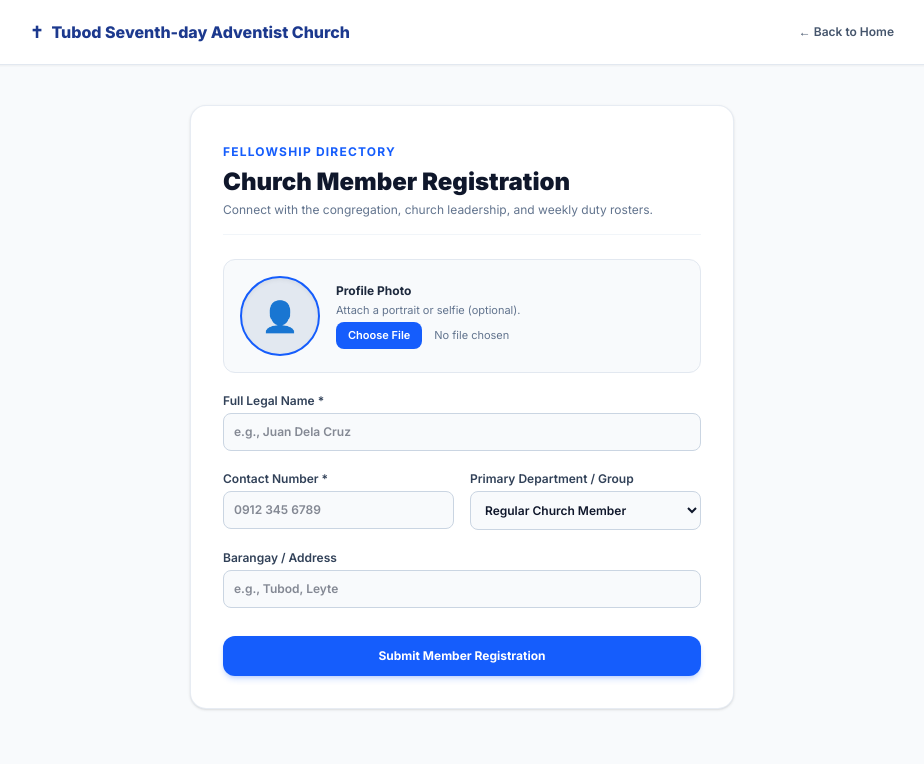
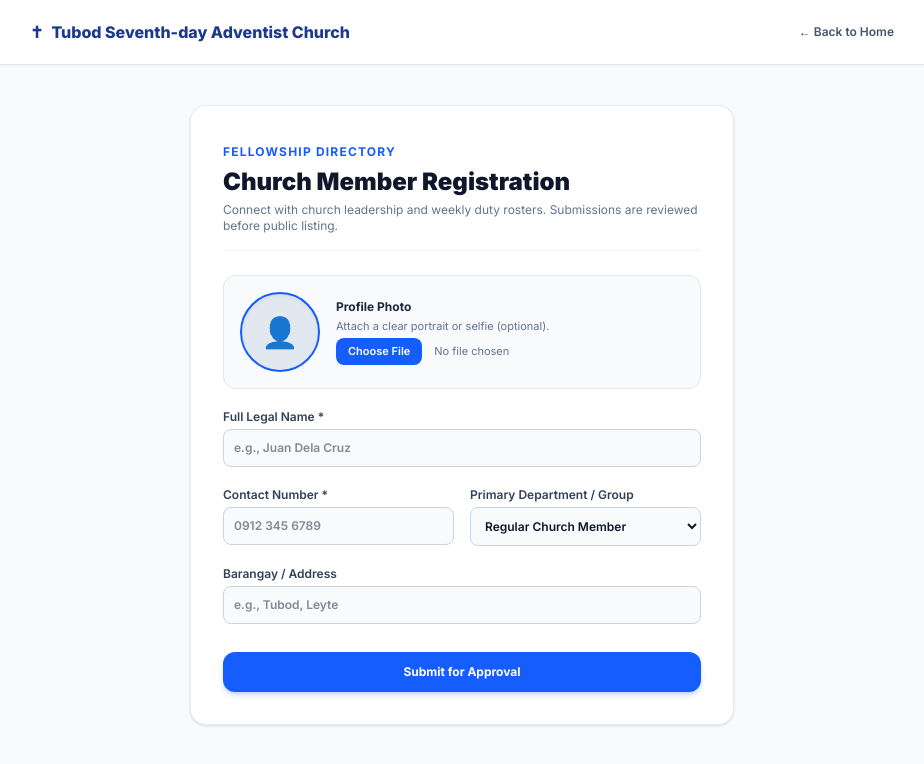
Before and after one commit to mvcashbel-art/church-website, a Next.js app: page /register in a window 1280 px wide. Shown: the top 764 px of the page, without its empty margins (178-1102 px from the left). Built offline with nearby package versions, Linux system fonts and the light colour scheme.

Commit message:
Update page.tsx

```diff
--- a/app/register/page.tsx
+++ b/app/register/page.tsx
@@ -3,7 +3,7 @@
 import { useState, ChangeEvent } from "react";
 import Link from "next/link";
 
-interface Member {
+export interface Member {
   id: number;
   fullName: string;
   phone: string;
@@ -11,6 +11,7 @@ interface Member {
   registeredAt: string;
   department?: string;
   photoUrl?: string;
+  status: "pending" | "approved";
 }
 
 export default function RegisterPage() {
@@ -21,7 +22,6 @@ export default function RegisterPage() {
   const [photoPreview, setPhotoPreview] = useState<string>("");
   const [submitted, setSubmitted] = useState(false);
 
-  // Resize and compress photo so it easily fits localStorage
   const handlePhotoSelect = (e: ChangeEvent<HTMLInputElement>) => {
     const file = e.target.files?.[0];
     if (!file) return;
@@ -77,6 +77,7 @@ export default function RegisterPage() {
       }),
       department,
       photoUrl: photoPreview || "",
+      status: "pending",
     };
 
     const saved = localStorage.getItem("church_members");
@@ -104,13 +105,13 @@ export default function RegisterPage() {
         <div className="bg-white border border-slate-200/80 rounded-2xl p-6 sm:p-8 shadow-sm">
           {submitted ? (
             <div className="text-center py-8 space-y-4">
-              <div className="w-16 h-16 bg-emerald-100 text-emerald-700 rounded-full flex items-center justify-center mx-auto text-3xl">
-                ✓
+              <div className="w-16 h-16 bg-amber-100 text-amber-700 rounded-full flex items-center justify-center mx-auto text-3xl">
+                ⏳
               </div>
-              <h2 className="text-2xl font-black text-slate-900">Registration Complete!</h2>
-              <p className="text-sm text-slate-600 max-w-sm mx-auto">
-                Thank you, <strong>{fullName}</strong>. Your membership profile has been saved to the church fellowship directory.
-              </p>
+              <h2 className="text-2xl font-black text-slate-900">Application Submitted!</h2>
+              <div className="bg-amber-50 border border-amber-200 rounded-xl p-4 text-xs text-amber-900 leading-relaxed max-w-sm mx-auto">
+                Thank you, <strong>{fullName}</strong>. Your profile has been sent for <strong>pastoral & admin review</strong>. Once verified, you will be listed in the official directory.
+              </div>
               <div className="pt-4 flex justify-center gap-3">
                 <Link
                   href="/"
@@ -140,12 +141,11 @@ export default function RegisterPage() {
                 </span>
                 <h1 className="text-2xl font-black text-slate-900 mt-1">Church Member Registration</h1>
                 <p className="text-xs text-slate-500 mt-1">
-                  Connect with the congregation, church leadership, and weekly duty rosters.
+                  Connect with church leadership and weekly duty rosters. Submissions are reviewed before public listing.
                 </p>
               </div>
 
               <form onSubmit={handleSubmit} className="space-y-5 text-xs">
-                {/* PHOTO UPLOAD & PREVIEW */}
                 <div className="flex flex-col sm:flex-row items-center gap-4 bg-slate-50 p-4 rounded-xl border border-slate-200">
                   <div className="w-20 h-20 rounded-full bg-slate-200 border-2 border-blue-600 overflow-hidden flex items-center justify-center shrink-0 shadow-inner">
                     {photoPreview ? (
@@ -156,7 +156,7 @@ export default function RegisterPage() {
                   </div>
                   <div className="space-y-1 text-center sm:text-left flex-1">
                     <label className="block font-bold text-slate-800">Profile Photo</label>
-                    <p className="text-[11px] text-slate-500">Attach a portrait or selfie (optional).</p>
+                    <p className="text-[11px] text-slate-500">Attach a clear portrait or selfie (optional).</p>
                     <input
                       type="file"
                       accept="image/*"
@@ -229,7 +229,7 @@ export default function RegisterPage() {
                     type="submit"
                     className="w-full bg-blue-600 hover:bg-blue-700 text-white font-bold py-3 rounded-xl transition shadow-md shadow-blue-600/20 active:scale-[0.99]"
                   >
-                    Submit Member Registration
+                    Submit for Approval
                   </button>
                 </div>
               </form>
```
